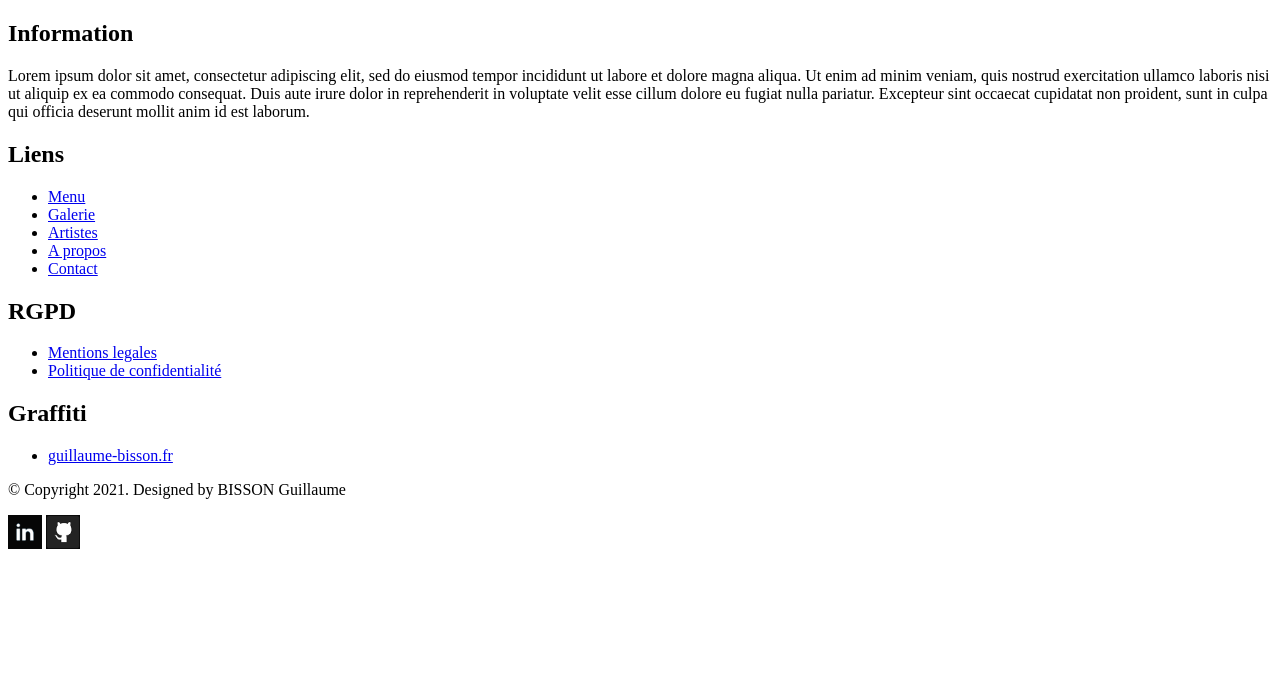
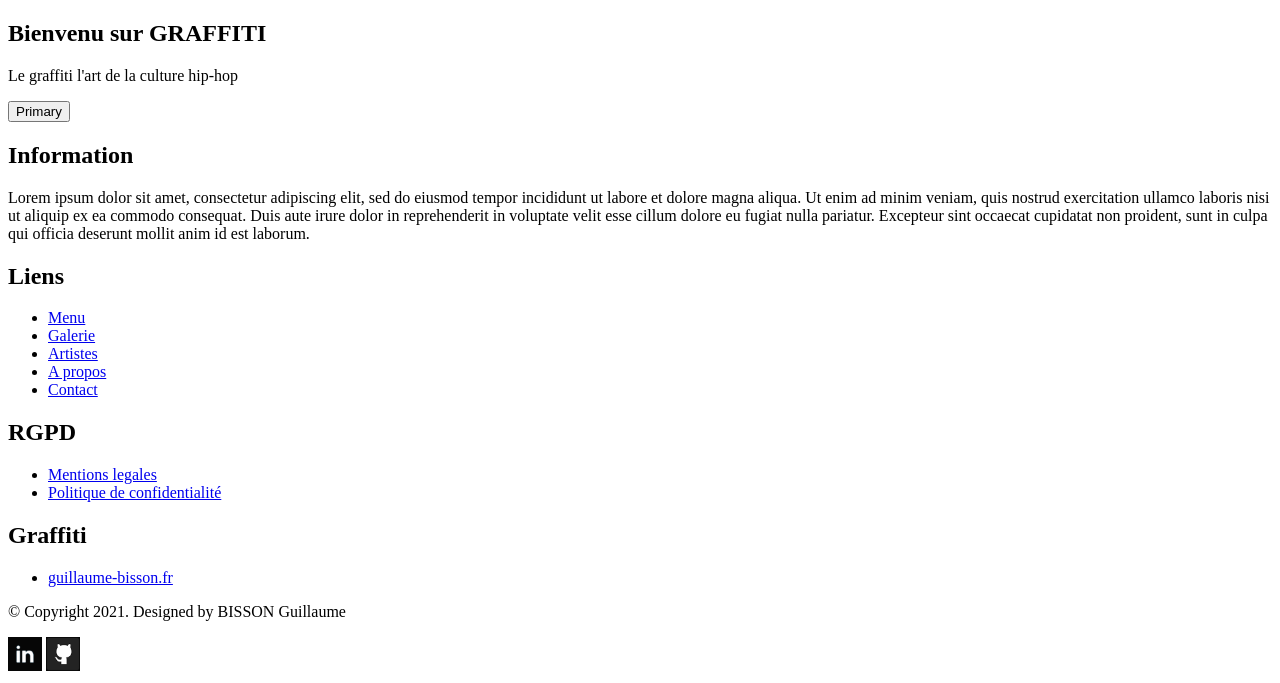
Before and after one commit to Gu21/graffiti, a Symfony app: template templates/home/index.html.twig in a window 1280 px wide. Shown: the part 168-851 px from the top of the page. Before the commit the page ends 717 px from the top, so only its background shows below. Run offline with Twig, Linux system fonts and the light colour scheme; the template is opened without the code that fills it, so the values that code supplies are empty; some libraries are stand-ins or nearby versions.

Commit message:
mise à jour le 06/12/2021

```diff
--- a/assets/styles/scss/background.scss
+++ b/assets/styles/scss/_background.scss
@@ -2,10 +2,11 @@
 
     display: flex;
     align-items: center;
-    background-image: url("/assets/styles/images/home-graffiti.png");
+    background-image: url("/assets/styles/images/découverte-street-art-1000x600.png");
     background-position: center;
     background-repeat: no-repeat;
     background-size: cover;
+    height: 100vh;
 
 
 }
--- a/assets/styles/scss/typography.scss
+++ b/assets/styles/scss/typography.scss
@@ -21,7 +21,7 @@
   }
 
   h1 ,.h1{
-    font-size: 2.5rem;
+    font-size: 5.5rem;
 
   }
 
--- a/templates/home/welcome.html.twig
+++ b/templates/home/welcome.html.twig
@@ -1,6 +1,12 @@
 <section class="bg-1">
-
-
-
-
+    <div class="container">
+        <div class="row">
+            <div class="col-sm-12">
+                <div class="box-title-home text-center">
+                    <h1 class="titleHome text-capitalize mb-4">Bienvenu sur GRAFF<span>ITI</span></h1>
+                    <P class="pargraph-home mb-3">Le graffiti l'art de la culture hip-hop</P>
+                    <button type="button" class="btn btn-primary">Primary</button>
+                </div>
+            </div>
+    </div>
 </section>
```
Also changed, not shown: assets/styles/scss/_media-query.scss (added, +27 -0 lines), assets/styles/scss/media-query.scss (deleted, +0 -15 lines), assets/styles/scss/templates/_responsives.scss (added, +23 -0 lines), assets/styles/scss/templates/_welcome.scss (+9 -0 lines), assets/styles/images/découverte-street-art-1000x600.png (added), assets/styles/images/home-graffiti.png (deleted), assets/styles/scss/_style.scss (renamed from assets/styles/scss/style.scss).
